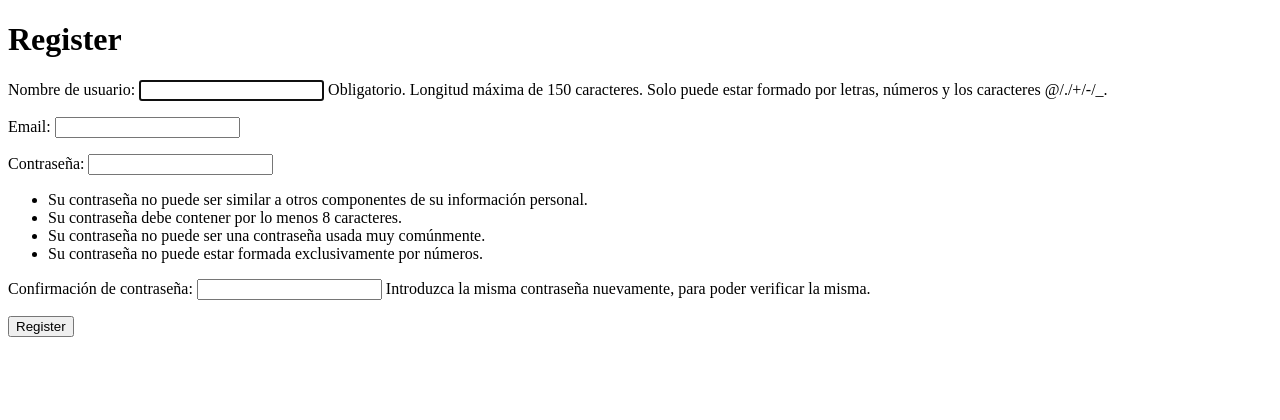
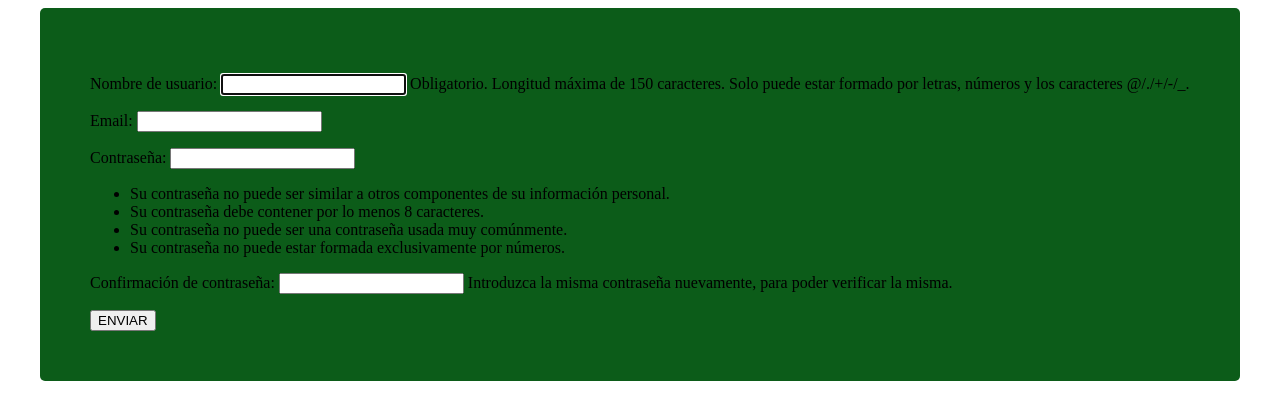
Before and after one commit to Elnenedelguion/MASC---Mercado-de-Artes-y-Servicios-Creativos, a Django app: page /register/ in a window 1280 px wide. Shown: the top 420 px of the page. Run offline with Django 4.2, Linux system fonts and the light colour scheme.

Commit message:
se agrega css a register

```diff
--- a/back/Proyecto_Masc/Aplicaciones/modelos/Templates/register.html
+++ b/back/Proyecto_Masc/Aplicaciones/modelos/Templates/register.html
@@ -2,14 +2,25 @@
 <html lang="en">
 <head>
     <meta charset="UTF-8">
-    <title>Register</title>
+    <meta name="viewport" content="width=device-width, initial-scale=1.0">
+    <title>Registro</title>
 </head>
 <body>
-    <h1>Register</h1>
-    <form method="post">
-        {% csrf_token %}
-        {{ form.as_p }}
-        <button type="submit">Register</button>
-    </form>
+    <div class="container">
+        <form method="post" class="register-form">
+            {% csrf_token %}
+            {{ form.as_p }}
+            <button type="submit" class="btn-register">ENVIAR</button>
+        </form>
+    </div>
+ <style>
+    .container {
+    max-width: 1100px;
+    margin: 0 auto;
+    padding: 50px;
+    background-color: #0c5c19;
+    border-radius: 5px;
+}
+</style>
 </body>
 </html>
--- a/back/Proyecto_Masc/Aplicaciones/modelos/views.py
+++ b/back/Proyecto_Masc/Aplicaciones/modelos/views.py
@@ -7,7 +7,7 @@ from django.contrib.auth.hashers import make_password
 from django.shortcuts import render, redirect
 from .models import Usuario, Pago, Categoria, Subcategoria, Producto, CarritoProducto, HistorialCarrito, Facturacion
 from .serializers import UsuarioSerializer, PagoSerializer, CategoriaSerializer, SubcategoriaSerializer, ProductoSerializer, CarritoProductoSerializer, HistorialCarritoSerializer, FacturacionSerializer, RegisterSerializer
-from .forms import RegisterForm  # Importar el formulario de registro
+from .forms import RegisterForm
 
 def index(request):
     return render(request, 'index.html')
```
